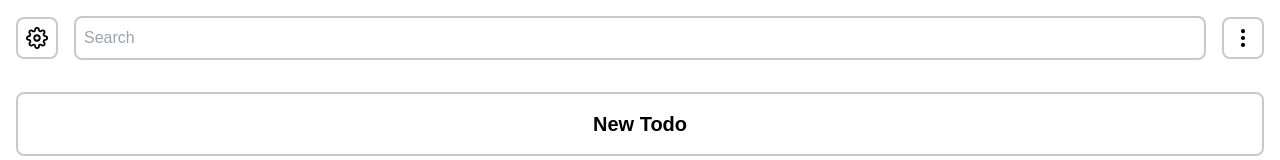
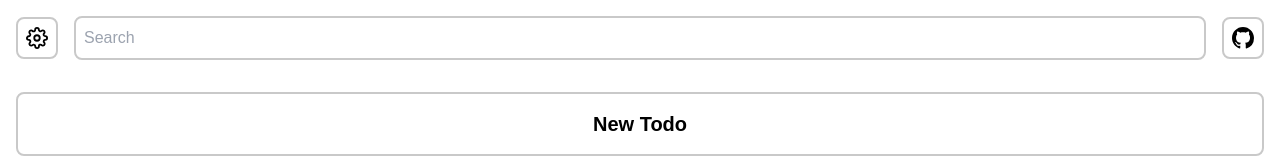
Before and after one commit to malialp/react-todo, a React (Vite) app: page / in a window 1280 px wide. Shown: the top 160 px of the page. Built offline with nearby package versions, Linux system fonts and the light colour scheme; a web font is replaced by a local one.

Commit message:
add github icon

```diff
--- a/src/App.jsx
+++ b/src/App.jsx
@@ -4,12 +4,7 @@ import { useAutoAnimate } from "@formkit/auto-animate/react";
 import { useDispatch, useSelector } from "react-redux";
 import { deleteTodo, completeTodo } from "./Store/slices/todoSlice";
 
-import {
-  FiSettings,
-  BsThreeDotsVertical,
-  FaCheck,
-  FaTrashCan,
-} from "./Icons/icons";
+import { FiSettings, BsGithub, FaCheck, FaTrashCan } from "./Icons/icons";
 
 import NewTodoModal from "./components/Modals/NewTodoModal";
 import SettingsModal from "./components/Modals/SettingsModal";
@@ -47,9 +42,13 @@ const App = () => {
           type="text"
           placeholder="Search"
         />
-        <button className="rounded-lg border-2 border-light-border p-2 outline-none duration-300 hover:bg-light-background-2 focus:border-light-border-focus dark:border-dark-border dark:bg-dark-background-2 dark:text-light-text dark:hover:bg-dark-hover-background dark:focus:border-dark-border-focus">
-          <BsThreeDotsVertical className="h-auto w-[22px]" />
-        </button>
+        <a
+          href="https://github.com/malialp/react-todo"
+          target="_blank"
+          className="cursor-pointer rounded-lg border-2 border-light-border p-2 outline-none duration-300 hover:bg-light-background-2 focus:border-light-border-focus dark:border-dark-border dark:bg-dark-background-2 dark:text-light-text dark:hover:bg-dark-hover-background dark:focus:border-dark-border-focus"
+        >
+          <BsGithub className="h-auto w-[22px]" />
+        </a>
       </div>
       <div className="flex h-full flex-col gap-4 overflow-y-auto p-4">
         <button
--- a/src/Icons/icons.js
+++ b/src/Icons/icons.js
@@ -1,6 +1,13 @@
 import { FaCheck, FaTrashCan } from "react-icons/fa6";
-import { BsThreeDotsVertical } from "react-icons/bs";
+import { BsThreeDotsVertical, BsGithub } from "react-icons/bs";
 import { FiSettings } from "react-icons/fi";
 import { IoClose } from "react-icons/io5";
 
-export { FaCheck, FaTrashCan, BsThreeDotsVertical, FiSettings, IoClose };
+export {
+  FaCheck,
+  FaTrashCan,
+  BsThreeDotsVertical,
+  FiSettings,
+  IoClose,
+  BsGithub,
+};
```
